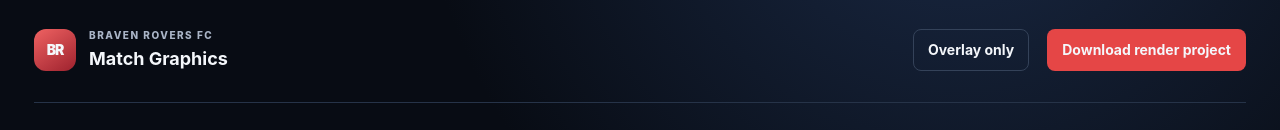
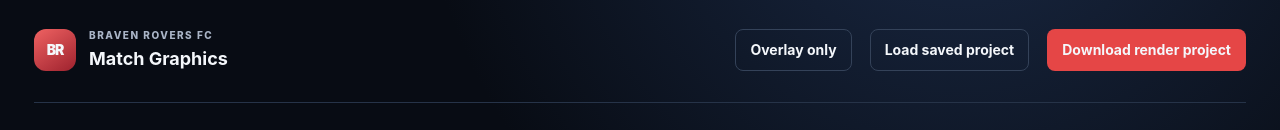
Before and after one commit to khusairy/brfc-match-graphics, a website: page index.html in a window 1280 px wide. Shown: the top 130 px of the page. Drawn offline with Linux system fonts and the light colour scheme.

Commit message:
Allow saved match projects to be restored

```diff
--- a/index.html
+++ b/index.html
@@ -19,6 +19,7 @@
         </div>
         <div class="topbar-actions">
           <button class="button button-ghost" id="overlayToggle">Overlay only</button>
+          <label class="upload-button button button-ghost">Load saved project<input id="importProject" type="file" accept="application/json,.json" hidden /></label>
           <button class="button button-primary" id="downloadProject">Download render project</button>
         </div>
       </header>
```
